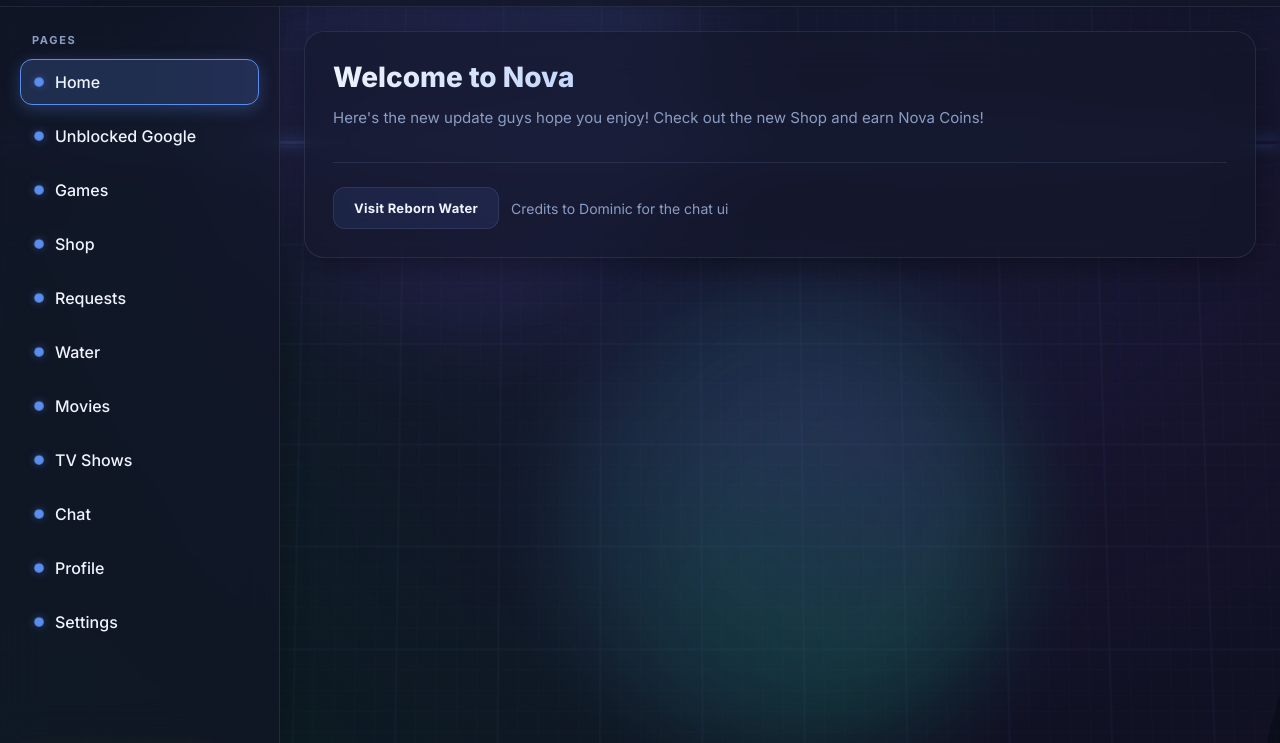
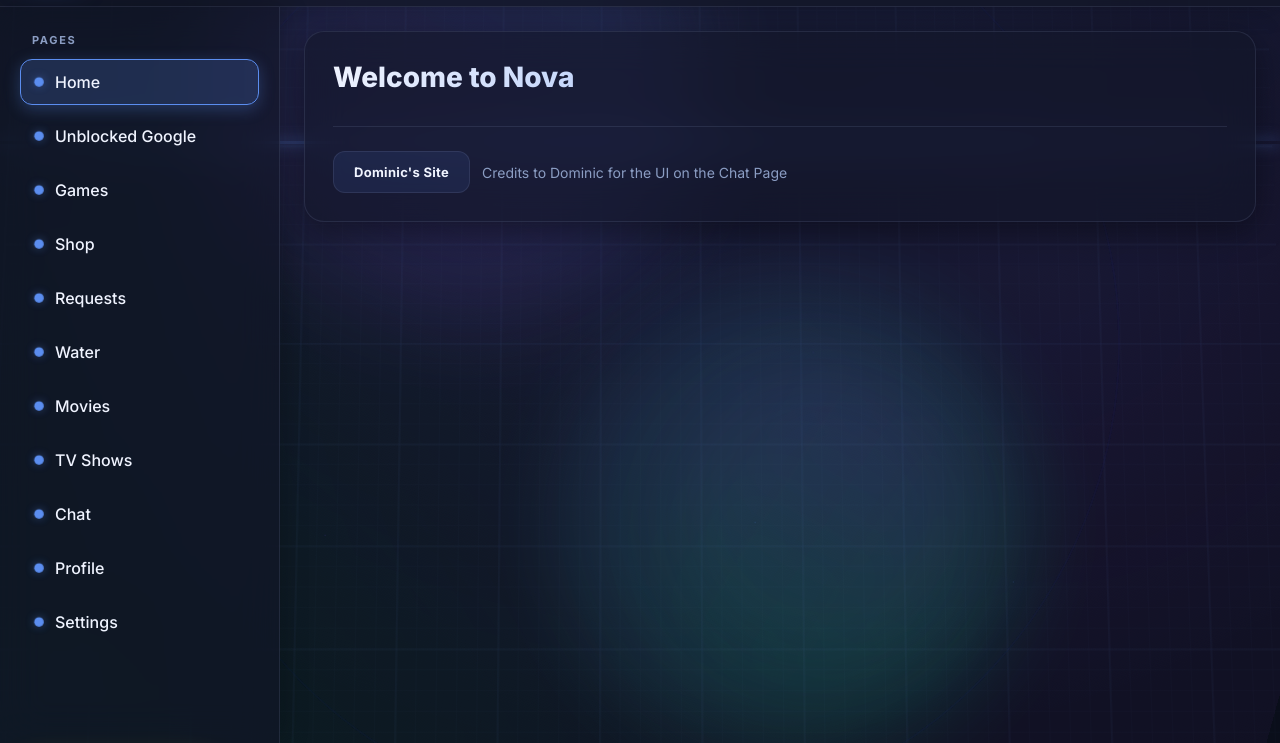
Before and after one commit to jeremyryanknight2012/Unblocked-Hub, a plain HTML site: page index.html in a window 1280 px wide. Shown: the part 57-800 px from the top of the page. Drawn offline with nearby package versions, Linux system fonts and the light colour scheme.

Commit message:
Update index.html

```diff
--- a/index.html
+++ b/index.html
@@ -1690,10 +1690,10 @@
       <div id="home" class="page-section active">
         <div class="card">
           <h1>Welcome to Nova</h1>
-          <p>Here's the new update guys hope you enjoy! Check out the new Shop and earn Nova Coins!</p>
+          <p></p>
           <div style="margin-top: 32px; padding-top: 24px; border-top: 1px solid var(--border); display: flex; align-items: center; gap: 12px; flex-wrap: wrap;">
-            <a class="btn" href="https://sites.google.com/oasiscs.org/rebornwater" target="_blank" rel="noopener noreferrer">Visit Reborn Water</a>
-            <span style="color: var(--muted); font-size: 14px;">Credits to Dominic for the chat ui</span>
+            <a class="btn" href="https://sites.google.com/oasiscs.org/rebornwater" target="_blank" rel="noopener noreferrer">Dominic's Site</a>
+            <span style="color: var(--muted); font-size: 14px;">Credits to Dominic for the UI on the Chat Page</span>
           </div>
         </div>
       </div>
```
